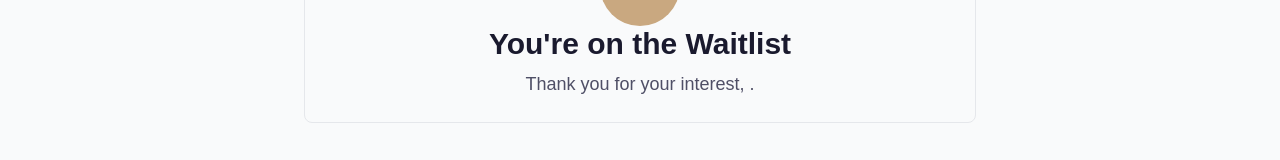
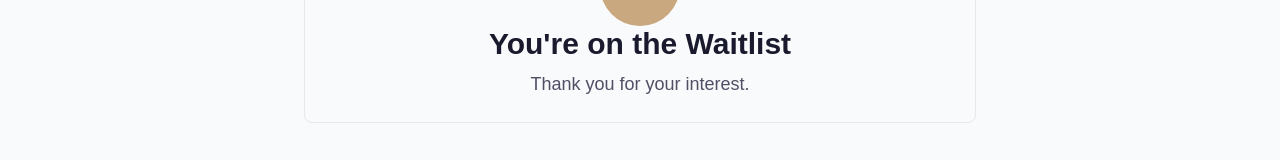
Before and after one commit to brianlane/reality, a Next.js app: page /apply/waitlist in a window 1280 px wide. Shown: the part 234-394 px from the top of the page. Built offline with nearby package versions, Linux system fonts and the light colour scheme; no server answers.

Commit message:
fix-bugs-5

```diff
--- a/src/components/waitlist/WaitlistConfirmation.tsx
+++ b/src/components/waitlist/WaitlistConfirmation.tsx
@@ -33,7 +33,7 @@ export default function WaitlistConfirmation({
             You&apos;re on the Waitlist
           </h1>
           <p className="text-lg text-navy-soft">
-            Thank you for your interest, {firstName}.
+            Thank you for your interest{firstName ? `, ${firstName}` : ""}.
           </p>
         </div>
       </div>
```
Also changed, not shown: test-results/.last-run.json (deleted).
